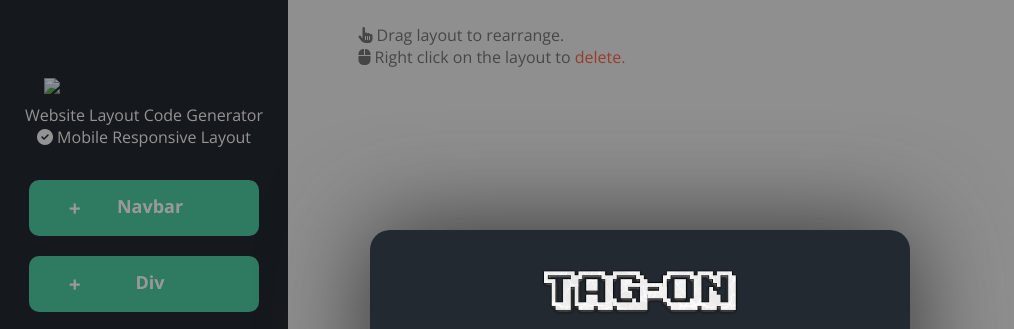
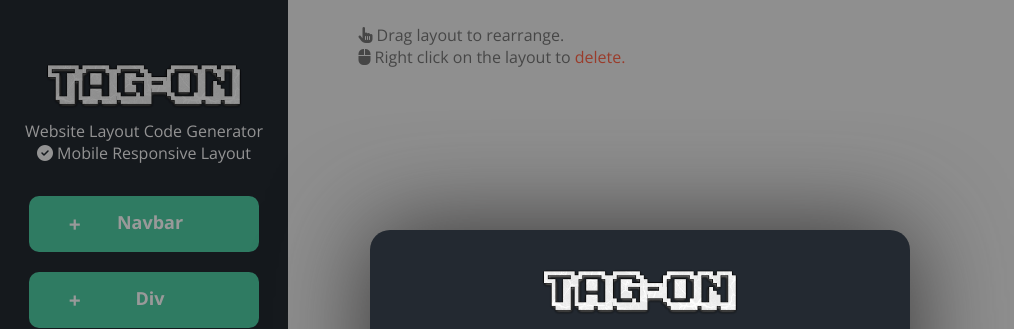
Before and after one commit to naaficodes/TAGon, a plain HTML site: page index.html in a window 1280 px wide. Shown: the top 329 px of the page, without its empty margins (0-1014 px from the left). Drawn offline with nearby package versions, Linux system fonts and the light colour scheme.

Commit message:
Resolved source bugs for images and css

```diff
--- a/index.html
+++ b/index.html
@@ -3,7 +3,7 @@
 <head>
 <title>TAG-ON</title>
 <link rel="stylesheet" type="text/css" href="styles/style.css">
-<link rel="stylesheet" type="text/css" href="style/dragula.css">
+<link rel="stylesheet" type="text/css" href="styles/dragula.css">
 <meta name='viewport' content='width=device-width, initial-scale=1.0'>
 <script src="https://kit.fontawesome.com/2cba884da3.js" crossorigin="anonymous"></script>
 </head>
@@ -24,7 +24,7 @@
 <div class="dsktponly"><img src="img/TAG-on.png" width="100" /><br/>This Application is available only for Desktop and Tablets.<br/><p style="margin-top: 20px;">Thanks <span style="color: tomato;"><i class="fas fa-heart"></i></span></p></div>
 <div class="layoutoptions">
 	<br>
-	<img src="TAG-on.png" width="200" style="margin:0px 10px 10px 10px;"/>
+	<img src="img/TAG-on.png" width="200" style="margin:0px 10px 10px 10px;"/>
 	<p class="shorttext">Website Layout Code Generator </p>
 	<p class="shorttext"><i class="fas fa-check-circle"></i>  Mobile Responsive Layout</p>
 	<br/>
@@ -47,7 +47,7 @@
 			<div class="modalinner" >
 				<i class="fas fa-cloud-download-alt" style="font-size: 40px; color:#eeeeee"></i>
 				<br/>
-				<img src="TAG-on.png" width="200" /><br/><a href="" id="a" style="color: tomato; font-size: larger;" download>Click here to download your code</a> <br/><i  class="far fa-times-circle close" ></i>
+				<img src="img/TAG-on.png" width="200" /><br/><a href="" id="a" style="color: tomato; font-size: larger;" download>Click here to download your code</a> <br/><i  class="far fa-times-circle close" ></i>
 			</div>
 		</div>
 	</div>
```
